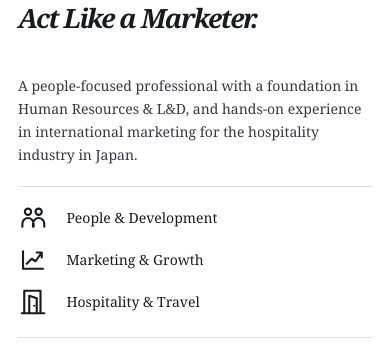
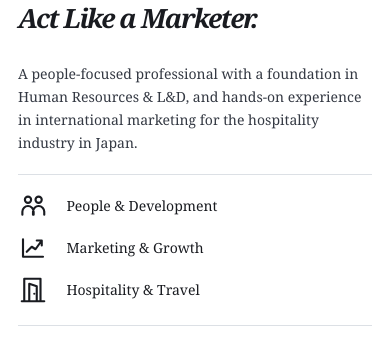
Before and after one commit to phuonganhngh/mkt, a Next.js app: page / in a window 390 px wide. Shown: the part 167-513 px from the top of the page. Built offline with nearby package versions, Linux system fonts and the light colour scheme.

Commit message:
Reduce mobile hero-to-intro spacing to 28px

```diff
--- a/app/styles.css
+++ b/app/styles.css
@@ -684,7 +684,7 @@ html[lang="en"] .website-role-duty-copy {
 /* Approved mobile Home spacing: compact intro, focus, philosophy, and Work boundary. */
 @media (max-width: 720px) {
   .home-intro.home-intro-editorial { padding-bottom: 20px; }
-  .home-editorial-body { gap: 20px; }
+  .home-editorial-body { gap: 20px; margin-top: 28px; }
   .home-editorial-focus { padding: 16px 0 0; gap: 12px; }
   .home-intro-editorial .home-editorial-philosophy {
     margin-top: 20px;
```
